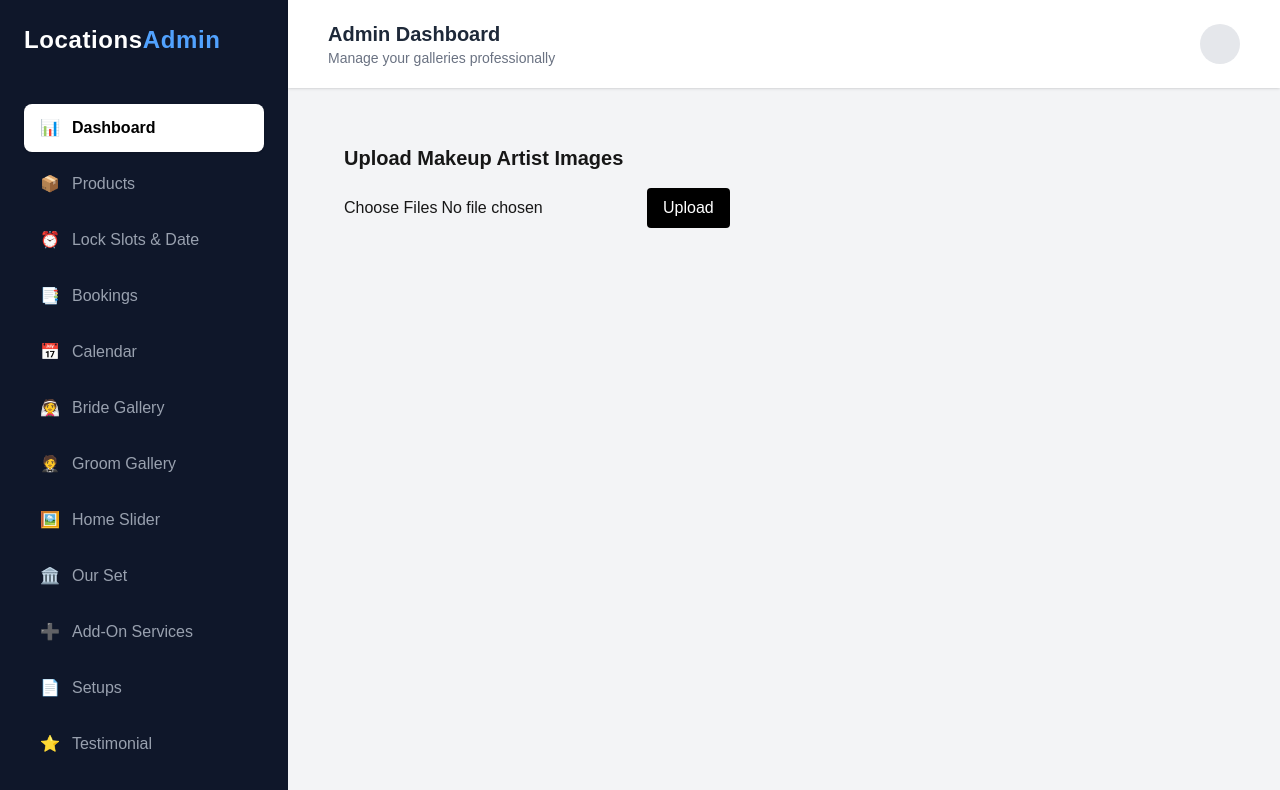
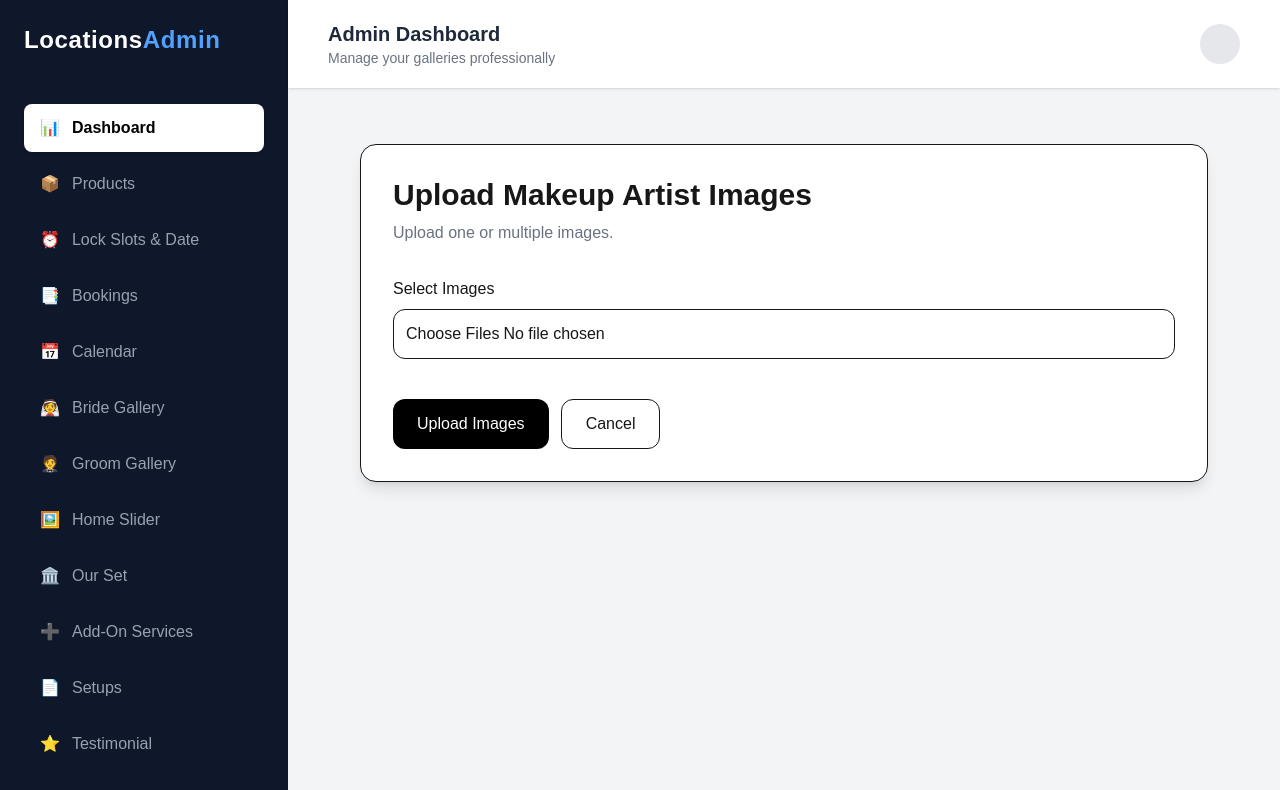
Before and after one commit to techsrow/locationhubadmin2026, a Next.js app: page /dashboard/makeup-artist/create in a window 1280 px wide. Shown: the top 790 px of the page. Built offline with nearby package versions, Linux system fonts and the light colour scheme; sample sign-in values are in the browser's storage.

Commit message:
update ui for create and edit

```diff
--- a/app/dashboard/makeup-artist/create/page.tsx
+++ b/app/dashboard/makeup-artist/create/page.tsx
@@ -4,45 +4,111 @@
 import { useState } from "react";
 import axios from "@/lib/api";
 import { useRouter } from "next/navigation";
+import toast from "react-hot-toast";
 
 export default function CreateMakeupArtist() {
   const [files, setFiles] = useState<FileList | null>(null);
+  const [loading, setLoading] = useState(false);
+
   const router = useRouter();
 
   const handleSubmit = async (e: any) => {
     e.preventDefault();
 
-    if (!files) return;
+    if (!files) {
+      toast.error("Please select images");
+      return;
+    }
+
+    try {
+      setLoading(true);
 
       const formData = new FormData();
 
-    Array.from(files).forEach(file => {
+      Array.from(files).forEach((file) => {
         formData.append("images", file);
       });
 
       await axios.post("/makeup-artist", formData);
 
+      toast.success("Images uploaded successfully");
+
       router.push("/dashboard/makeup-artist");
+    } catch (error) {
+      console.error(error);
+      toast.error("Upload failed");
+    } finally {
+      setLoading(false);
+    }
   };
 
   return (
-    <div className="p-6">
-      <h1 className="text-xl font-bold mb-4">Upload Makeup Artist Images</h1>
+    <div className="max-w-4xl mx-auto p-6">
+      <div className="bg-white rounded-2xl shadow-lg border p-8">
 
-      <form onSubmit={handleSubmit} className="space-y-4">
+        <h1 className="text-3xl font-bold mb-2">
+          Upload Makeup Artist Images
+        </h1>
+
+        <p className="text-gray-500 mb-8">
+          Upload one or multiple images.
+        </p>
+
+        <form onSubmit={handleSubmit} className="space-y-6">
+
+          <div>
+            <label className="block mb-2 font-medium">
+              Select Images
+            </label>
+
             <input
               type="file"
               multiple
+              accept="image/*"
               onChange={(e) => setFiles(e.target.files)}
+              className="w-full border rounded-xl p-3"
             />
+          </div>
+
+          {files && files.length > 0 && (
+            <div>
+              <label className="block mb-3 font-medium">
+                Preview
+              </label>
+
+              <div className="grid grid-cols-2 md:grid-cols-4 gap-4">
+                {Array.from(files).map((file, index) => (
+                  <img
+                    key={index}
+                    src={URL.createObjectURL(file)}
+                    className="h-40 w-full object-cover rounded-xl border shadow"
+                  />
+                ))}
+              </div>
+            </div>
+          )}
+
+          <div className="flex gap-3 pt-4">
 
             <button
               type="submit"
-          className="bg-black text-white px-4 py-2 rounded"
+              disabled={loading}
+              className="bg-black text-white px-6 py-3 rounded-xl hover:bg-gray-800 disabled:opacity-50"
             >
-          Upload
+              {loading ? "Uploading..." : "Upload Images"}
             </button>
+
+            <button
+              type="button"
+              onClick={() => router.push("/dashboard/makeup-artist")}
+              className="border px-6 py-3 rounded-xl hover:bg-gray-100"
+            >
+              Cancel
+            </button>
+
+          </div>
         </form>
+      </div>
     </div>
   );
 }
--- a/app/dashboard/makeup-artist/edit/[id]/page.tsx
+++ b/app/dashboard/makeup-artist/edit/[id]/page.tsx
@@ -5,6 +5,8 @@
 import { useEffect, useState } from "react";
 import axios from "@/lib/api";
 import { useParams, useRouter } from "next/navigation";
+import { getFileUrl } from "@/lib/fileUrl";
+import toast from "react-hot-toast";
 
 export default function EditMakeupArtist() {
   const { id } = useParams();
@@ -12,49 +14,116 @@ export default function EditMakeupArtist() {
 
   const [image, setImage] = useState("");
   const [file, setFile] = useState<File | null>(null);
+  const [loading, setLoading] = useState(false);
 
   useEffect(() => {
     fetchData();
   }, []);
 
   const fetchData = async () => {
+    try {
       const res = await axios.get(`/makeup-artist/${id}`);
       setImage(res.data.image);
+    } catch (error) {
+      console.error(error);
+      toast.error("Failed to load image");
+    }
   };
 
   const handleSubmit = async (e: any) => {
     e.preventDefault();
 
+    try {
+      setLoading(true);
+
       const formData = new FormData();
-    if (file) formData.append("image", file);
+
+      if (file) {
+        formData.append("image", file);
+      }
 
       await axios.put(`/makeup-artist/${id}`, formData);
 
+      toast.success("Image updated successfully");
+
       router.push("/dashboard/makeup-artist");
+    } catch (error) {
+      console.error(error);
+      toast.error("Update failed");
+    } finally {
+      setLoading(false);
+    }
   };
 
   return (
-    <div className="p-6">
-      <h1 className="text-xl font-bold mb-4">Edit Image</h1>
+    <div className="max-w-3xl mx-auto p-6">
+      <div className="bg-white rounded-2xl shadow-lg border p-8">
+
+        <h1 className="text-3xl font-bold mb-2">
+          Edit Makeup Artist Image
+        </h1>
+
+        <p className="text-gray-500 mb-8">
+          Replace existing image.
+        </p>
+
+        <form onSubmit={handleSubmit} className="space-y-6">
+
+          <div>
+            <label className="block mb-3 font-medium">
+              Current Image
+            </label>
 
             <img
-        src={`http://localhost:5000${image}`}
-        className="w-40 mb-4"
+              src={
+                file
+                  ? URL.createObjectURL(file)
+                  : getFileUrl(image)
+              }
+              alt="Preview"
+              className="w-72 h-72 object-cover rounded-2xl border shadow"
             />
+          </div>
 
-      <form onSubmit={handleSubmit} className="space-y-4">
+          <div>
+            <label className="block mb-2 font-medium">
+              Upload New Image
+            </label>
+
             <input
               type="file"
-          onChange={(e) => setFile(e.target.files?.[0] || null)}
+              accept="image/*"
+              onChange={(e) =>
+                setFile(e.target.files?.[0] || null)
+              }
+              className="w-full border rounded-xl p-3"
             />
+          </div>
+
+          <div className="flex gap-3 pt-4">
 
             <button
               type="submit"
-          className="bg-black text-white px-4 py-2 rounded"
+              disabled={loading}
+              className="bg-black text-white px-6 py-3 rounded-xl hover:bg-gray-800 disabled:opacity-50"
             >
-          Update
+              {loading ? "Updating..." : "Update Image"}
             </button>
+
+            <button
+              type="button"
+              onClick={() =>
+                router.push("/dashboard/makeup-artist")
+              }
+              className="border px-6 py-3 rounded-xl hover:bg-gray-100"
+            >
+              Cancel
+            </button>
+
+          </div>
+
         </form>
+      </div>
     </div>
   );
 }
--- a/app/dashboard/makeup-artist/page.tsx
+++ b/app/dashboard/makeup-artist/page.tsx
@@ -104,25 +104,38 @@ export default function MakeupArtistPage() {
  const handleDragEnd = async (event: any) => {
   const { active, over } = event;
 
-  if (!over) return;
+  if (!over || active.id === over.id) return;
 
-  if (active.id !== over.id) {
-    const oldIndex = items.findIndex((i) => i.id === active.id);
-    const newIndex = items.findIndex((i) => i.id === over.id);
+  const oldIndex = items.findIndex(
+    (i) => i.id === active.id
+  );
 
-    const newItems = arrayMove(items, oldIndex, newIndex);
+  const newIndex = items.findIndex(
+    (i) => i.id === over.id
+  );
+
+  const newItems = arrayMove(
+    items,
+    oldIndex,
+    newIndex
+  );
+
   setItems(newItems);
+
+  const payload = newItems.map((item, index) => ({
+    id: item.id,
+    displayOrder: index + 1,
+  }));
 
   try {
     await axios.put("/makeup-artist/reorder", {
-        items: newItems.map((i) => ({ id: i.id })),
+      items: payload,
     });
 
-      alert("Order updated successfully 🔄✅");
+    alert("Display Order Updated Successfully ✅");
   } catch (error) {
     console.error("Reorder failed:", error);
     alert("Reorder failed ❌");
-    }
   }
 };
 
```
Lines whose indentation alone changed are shown as unchanged.
